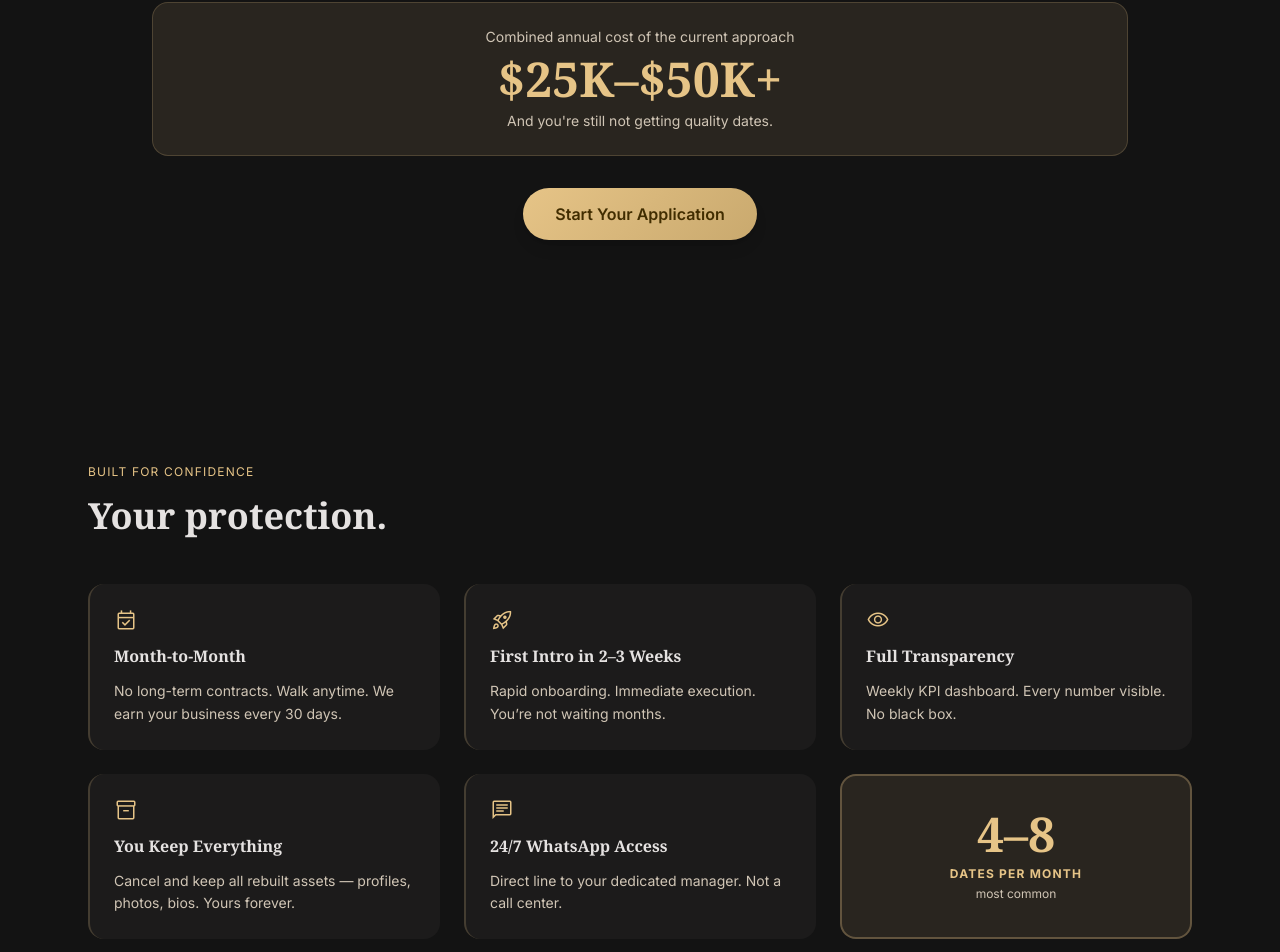
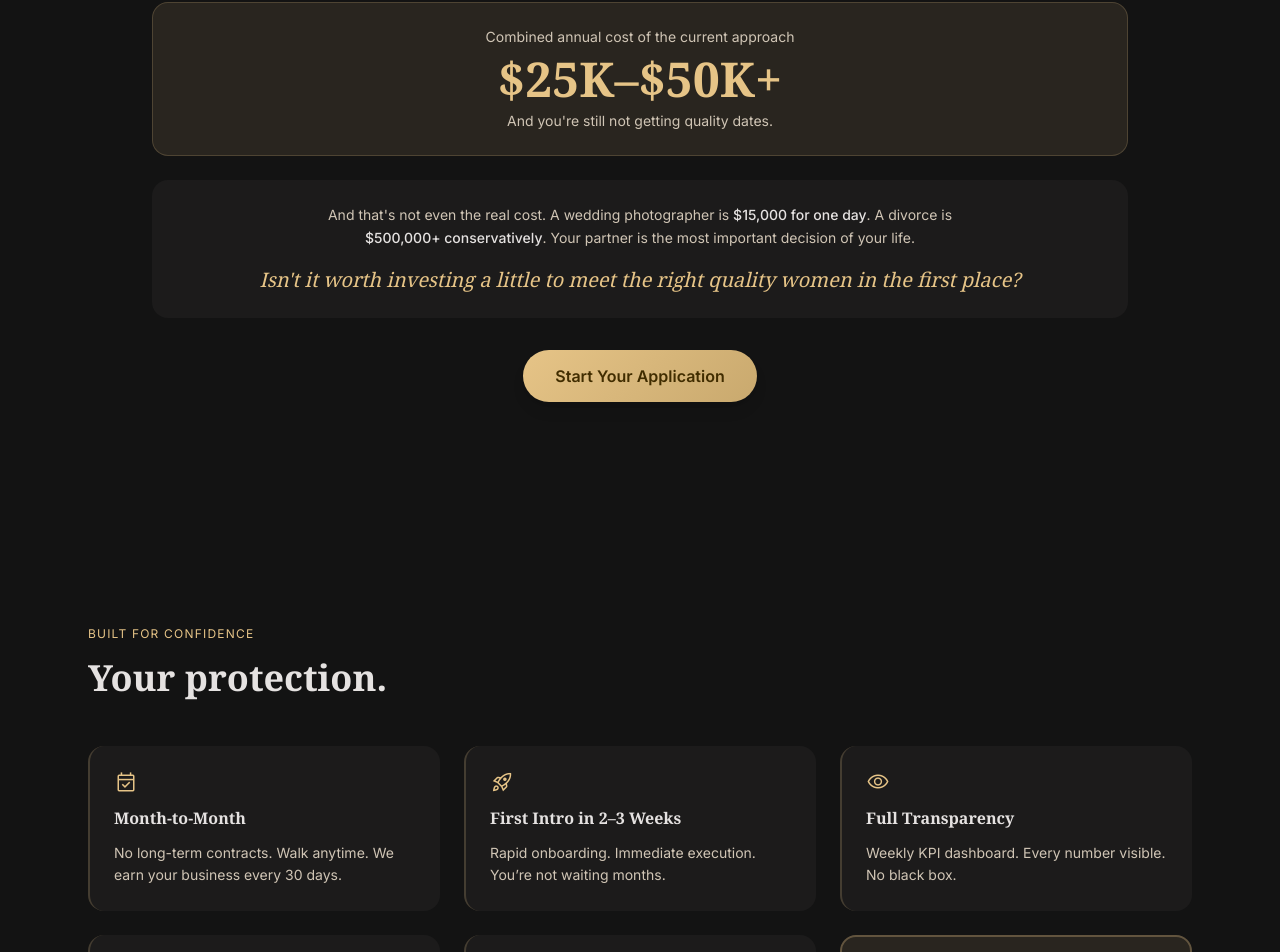
Before and after one commit to ryanangel6987-pixel/Matchmaking, a Next.js app: page / in a window 1280 px wide. Shown: the part 7802-8754 px from the top of the page. Built offline with nearby package versions, Linux system fonts and the light colour scheme; no server answers.

Commit message:
feat: add cost of getting it wrong — wedding photographer $15K, divorce $500K+

```diff
--- a/components/landing/landing-page.tsx
+++ b/components/landing/landing-page.tsx
@@ -317,6 +317,15 @@ export function LandingPage() {
             <p className="text-on-surface-variant text-sm mt-2">And you&apos;re still not getting quality dates.</p>
           </div>
 
+          <div className="bg-surface-container-low rounded-2xl p-6 mt-6 text-center space-y-4">
+            <p className="text-on-surface-variant text-sm leading-relaxed max-w-2xl mx-auto">
+              And that&apos;s not even the real cost. A wedding photographer is <span className="text-on-surface font-medium">$15,000 for one day</span>. A divorce is <span className="text-on-surface font-medium">$500,000+ conservatively</span>. Your partner is the most important decision of your life.
+            </p>
+            <p className="font-heading text-lg md:text-xl text-gold italic">
+              Isn&apos;t it worth investing a little to meet the right quality women in the first place?
+            </p>
+          </div>
+
           <div className="text-center mt-8">
             <Link href="/apply" className="gold-gradient text-on-gold font-semibold rounded-full px-8 py-3.5 text-base hover:opacity-90 transition-opacity shadow-lg inline-block">
               Start Your Application
```
